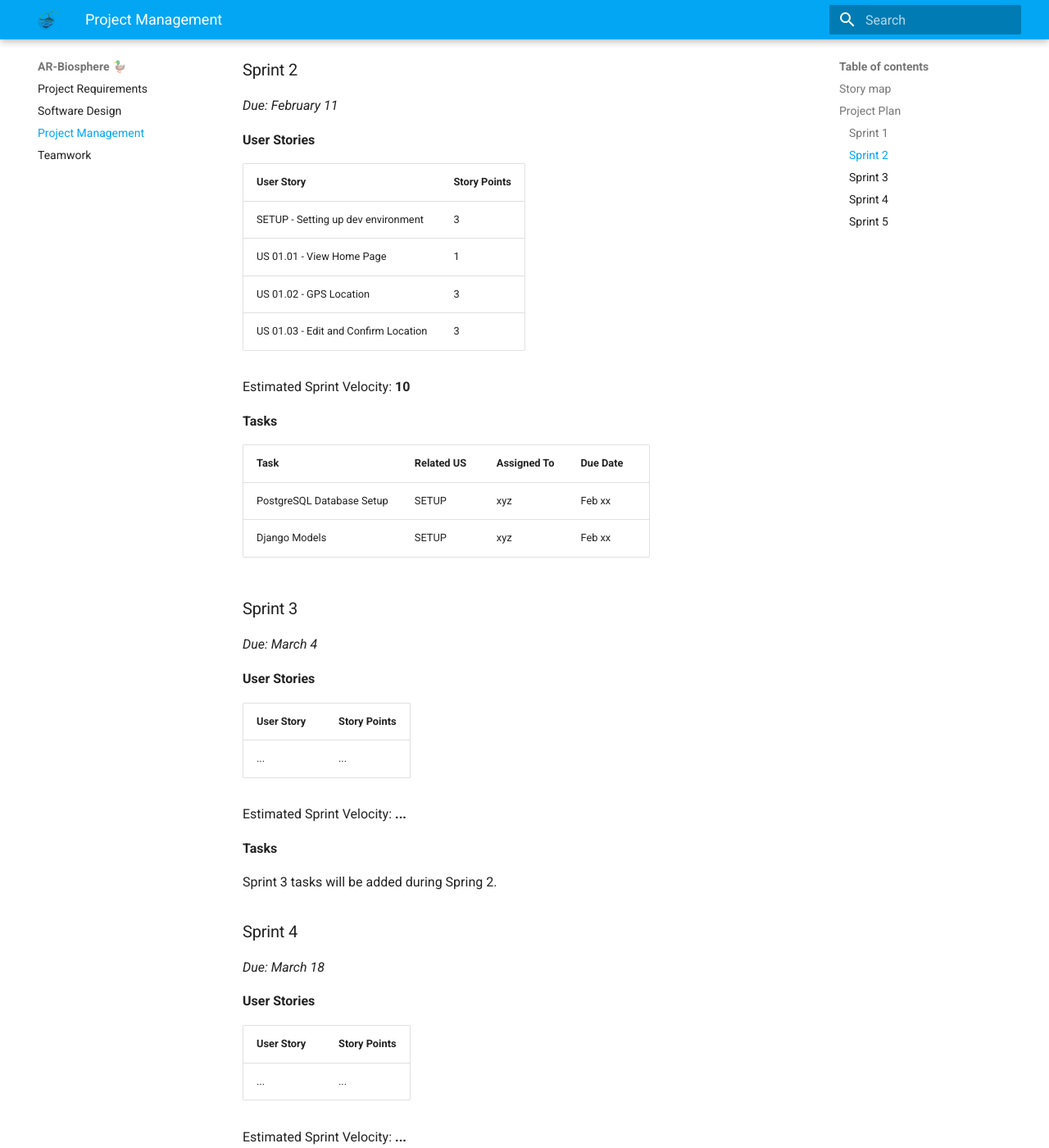
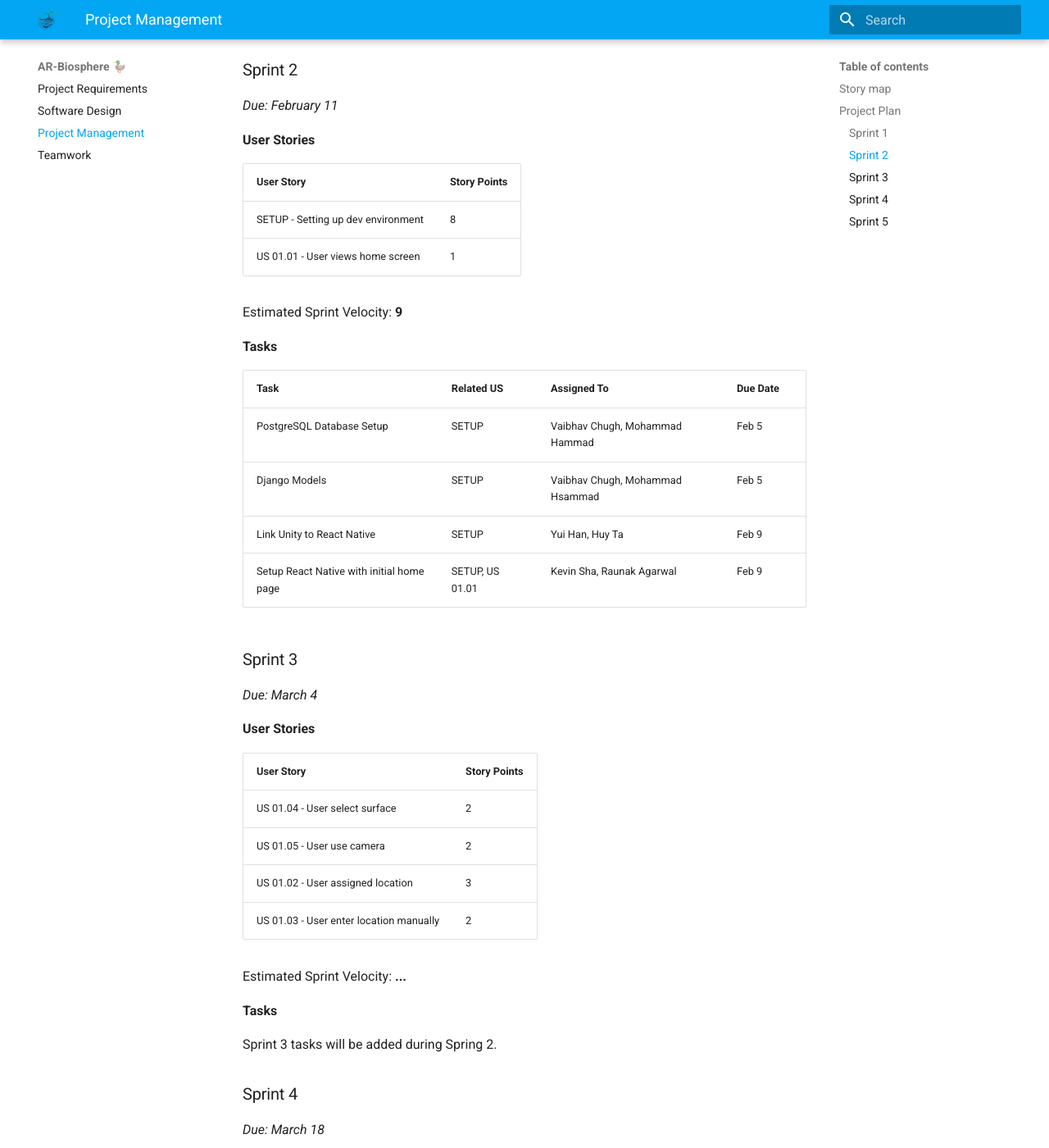
Before and after one commit to antarc0y/AR-Biosphere, an MkDocs documentation site: the page built from docblueprint/pages/management.md, in a window 1280 px wide and 1400 px high, scrolled down 1803 px. Shown: the whole window at 82% size. Built offline with MkDocs 1.6.1 and Material for MkDocs 9.7.7, drawn with Linux system fonts in a browser that asks for light colours; some of the changed text lies outside the part shown.

Commit message:
Merge commit

```diff
--- a/docblueprint/pages/management.md
+++ b/docblueprint/pages/management.md
@@ -20,7 +20,7 @@ This page provides a general overview of the assigned tasks and roles for the du
 | UML Components and Class Models | Documentation | Mohammad Hammad | Jan 27 |
 | Low Fidelity Wireframes| Documentation | Vaibhav Chugh | Jan 27 |
 | Story Map | Documentation | Raunak Agarwal | Jan 27 |
-| Project Planning | Documentation | Vaibhav Chugh | Jan 27 |
+| Project Planning | Documentation | Vaibhav Chugh, Kevin Sha | Jan 27 |
 | Teamwork Docs | Documentation | Kevin Sha, Yui Han | Jan 27 |
 
 ### Sprint 2
@@ -30,19 +30,20 @@ This page provides a general overview of the assigned tasks and roles for the du
 
 | **User Story** | **Story Points** |
 | --------------- | ------------------- |
-| SETUP - Setting up dev environment | 3 |
-| US 01.01 - View Home Page| 1 |
-| US 01.02 - GPS Location| 3 |
-| US 01.03 - Edit and Confirm Location| 3 |
+| SETUP - Setting up dev environment | 8 |
+| US 01.01 - User views home screen| 1 |
 
-Estimated Sprint Velocity: **10**
+
+Estimated Sprint Velocity: **9**
 
 **Tasks**
 
 | **Task**        | **Related US** | **Assigned To** | **Due Date** |
 | --------------- | ------------------- | -------------------- | ------------------------- |
-| PostgreSQL Database Setup | SETUP | xyz | Feb xx |
-| Django Models | SETUP | xyz | Feb xx |
+| PostgreSQL Database Setup | SETUP | Vaibhav Chugh, Mohammad Hammad | Feb 5 |
+| Django Models | SETUP | Vaibhav Chugh, Mohammad Hsammad | Feb 5 |
+| Link Unity to React Native | SETUP | Yui Han, Huy Ta | Feb 9 |
+| Setup React Native with initial home page | SETUP, US 01.01 | Kevin Sha, Raunak Agarwal | Feb 9 |
 
 ### Sprint 3
 *Due: March 4*
@@ -51,7 +52,11 @@ Estimated Sprint Velocity: **10**
 
 | **User Story** | **Story Points** |
 | --------------- | ------------------- |
-| ... | ... |
+| US 01.04 - User select surface | 2 |
+| US 01.05 - User use camera | 2 |
+| US 01.02 - User assigned location| 3 |
+| US 01.03 - User enter location manually| 2 |
+
 
 Estimated Sprint Velocity: **...**
 
```
Also changed, not shown: docs/pages/management/index.html (+34 -18 lines), docs/search/search_index.json (+1 -1 lines), docs/sitemap.xml (+4 -4 lines), 1 other file.
